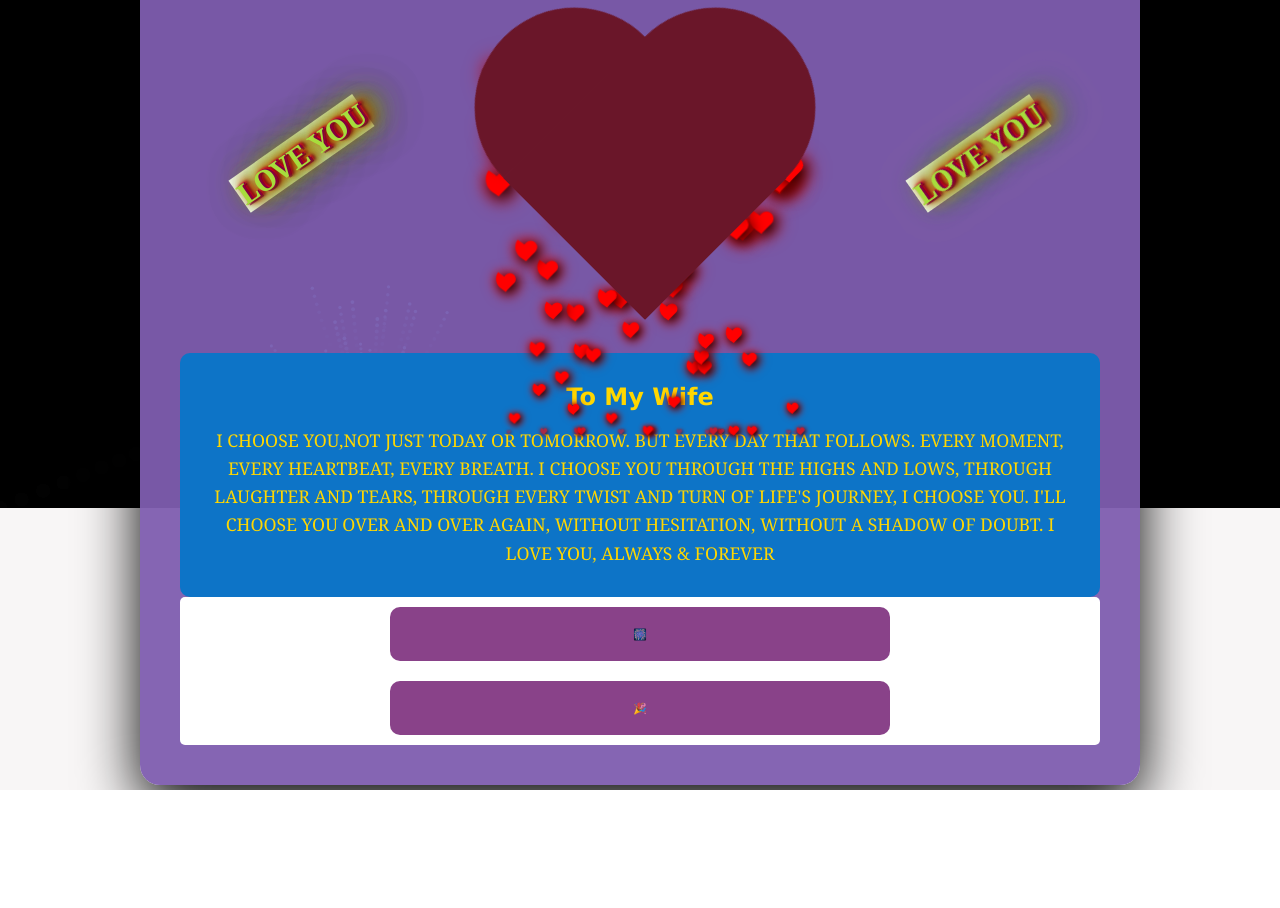
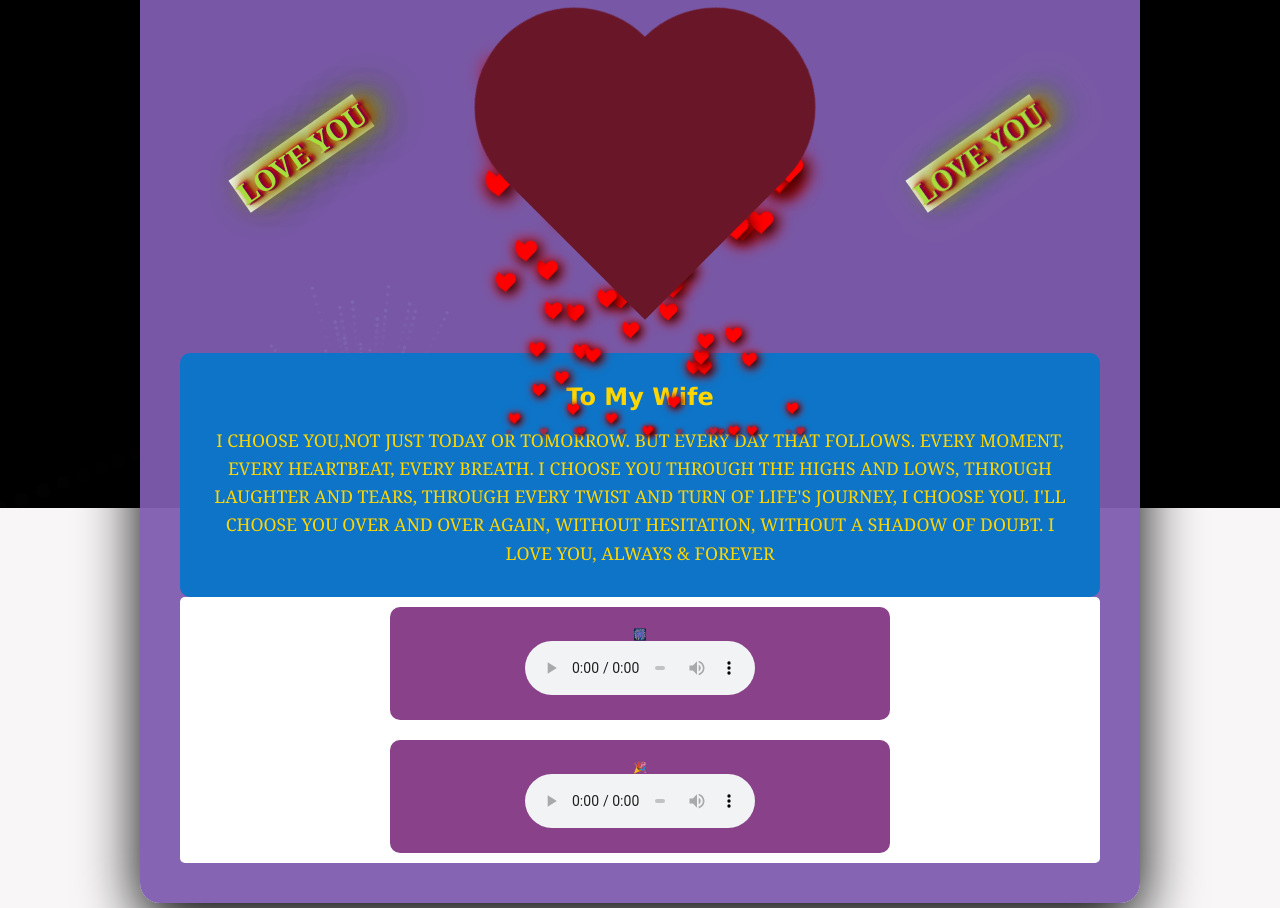
Before and after one commit to bolmek/bolmek.github.io-annicknewyear, a plain HTML site: page index.html in a window 1280 px wide. Shown: the part 292-1200 px from the top of the page. Before the commit the page ends 1082 px from the top, so only its background shows below. Drawn offline with Linux system fonts and the light colour scheme; animation ran at ten frames a second.

```diff
--- a/index.html
+++ b/index.html
@@ -395,7 +395,7 @@ canvas{
             <div class="audio-controls">
                 <div class="audio-item">
                     <h6>🎆</h6>
-                    <audio loop autoplay controls hidden>
+                    <audio loop autoplay controls >
                         <source src="firework song.mp3" type="audio/mpeg">
                         Votre navigateur ne supporte pas l'élément audio.
                     </audio>
@@ -403,7 +403,7 @@ canvas{
 
                 <div class="audio-item">
                     <h6>🎉</h6>
-                    <audio autoplay controls hidden>
+                    <audio autoplay controls>
                         <source src="Christmas_songs_-_Happy_New_Year_(mp3.pm).mp3" type="audio/mpeg">
                         Votre navigateur ne supporte pas l'élément audio.
                     </audio>
```
